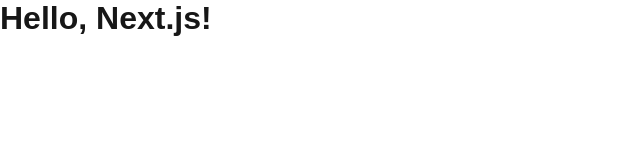
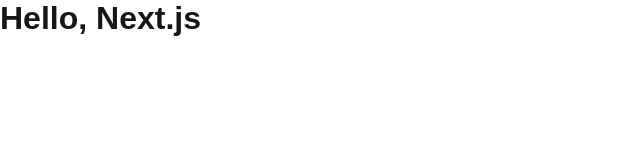
Before and after one commit to Iarynovskyi/Work-with-git-actions, a Next.js app: page /test-page in a window 1280 px wide. Shown: the top 160 px of the page, without its empty margins (0-640 px from the left). Built offline with nearby package versions, Linux system fonts and the light colour scheme.

Commit message:
must failed in PR CI

```diff
--- a/app/test-page/page.tsx
+++ b/app/test-page/page.tsx
@@ -1,3 +1,3 @@
 export default function Page() {
-  return <h1> Hello, Next.js! </h1>;
+  return <h1> Hello, Next.js </h1>
 }
```
